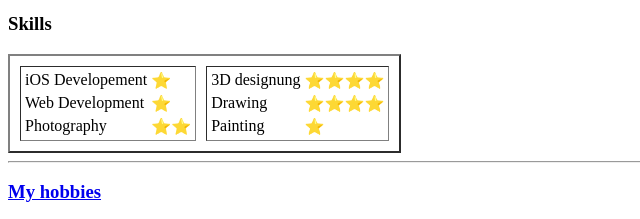
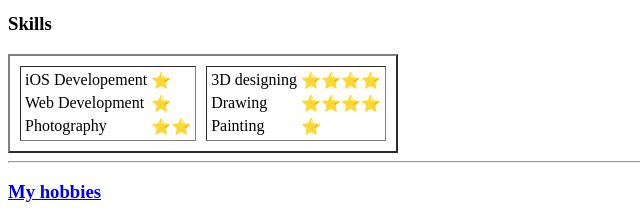
Before and after one commit to AndrewSeliverstov/cv, a plain HTML site: page index.html in a window 1280 px wide. Shown: the part 994-1213 px from the top of the page, 0-640 px from the left. Drawn offline with Linux system fonts and the light colour scheme.

Commit message:
Corrected spelling

```diff
--- a/index.html
+++ b/index.html
@@ -88,7 +88,7 @@
       <td>
         <table>
           <tr>
-            <td>3D designung</td>
+            <td>3D designing</td>
             <td>⭐⭐⭐⭐</td>
           </tr>
           <tr>
```
